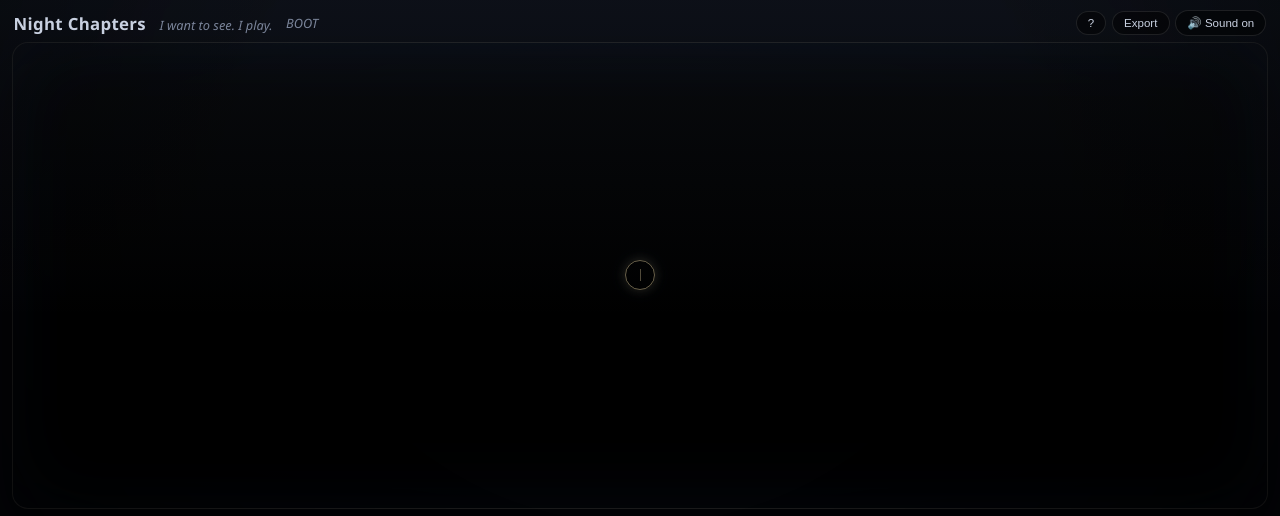
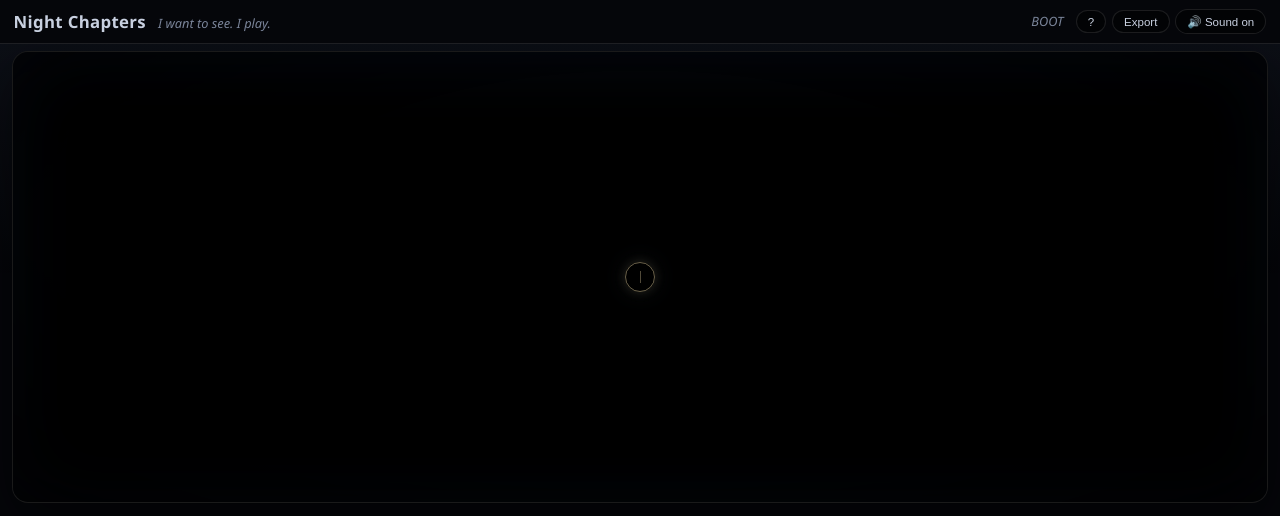
Before and after one commit to Dragon-Lady/Night-Chapters, a website with bundled scripts: page public/index.html in a window 1280 px wide. Shown: the top 516 px of the page. Built offline with nearby package versions, Linux system fonts and the light colour scheme.

Commit message:
Fix header overlapping sky stage
Lock body to a column flex of header | sky | instruments with
min-height:0 on the glass, solid header bar, and scroll only in
instruments so the title no longer hangs over the Aladin canvas.

```diff
--- a/public/css/night.css
+++ b/public/css/night.css
@@ -24,40 +24,53 @@
   font-family: var(--font);
 }
 
-body {
+/*
+ * Column layout: header (auto) | sky (flex grow) | instruments (scroll).
+ * min-height: 0 on flex children prevents them from overflowing and
+ * stacking on top of each other.
+ */
+body#app {
   display: flex;
   flex-direction: column;
+  height: 100dvh;
+  max-height: 100dvh;
   min-height: 100dvh;
+  overflow: hidden;
 }
 
-/* soft vignette rain mood */
-body::before {
+/* soft page tint — behind chrome, not between header and sky */
+body#app::before {
   content: "";
   pointer-events: none;
   position: fixed;
   inset: 0;
-  background:
-    radial-gradient(ellipse at 50% 20%, transparent 40%, rgba(0, 0, 0, 0.55) 100%),
-    linear-gradient(180deg, var(--rain), transparent 40%);
-  z-index: 2;
+  background: linear-gradient(180deg, var(--rain), transparent 35%);
+  z-index: 0;
 }
 
 header.cockpit-top {
   position: relative;
-  z-index: 5;
+  z-index: 20;
+  flex: 0 0 auto;
   display: flex;
   flex-wrap: wrap;
   align-items: center;
-  gap: 0.45rem 0.85rem;
-  padding: 0.65rem 0.85rem 0.35rem;
+  gap: 0.4rem 0.75rem;
+  padding: 0.55rem 0.85rem;
+  margin: 0;
+  background: var(--void);
+  border-bottom: 1px solid var(--border);
+  /* keep title bar out of the sky */
+  line-height: 1.25;
 }
 
 .header-brand {
   display: flex;
   flex-wrap: wrap;
   align-items: baseline;
-  gap: 0.35rem 0.85rem;
+  gap: 0.25rem 0.75rem;
   min-width: 0;
+  flex: 1 1 auto;
 }
 
 .header-actions {
@@ -66,6 +79,7 @@
   flex-wrap: wrap;
   gap: 0.35rem;
   align-items: center;
+  flex: 0 0 auto;
 }
 
 .header-btn,
@@ -76,38 +90,60 @@
 
 .state-chip {
   font-variant-numeric: tabular-nums;
+  flex: 0 0 auto;
 }
 
 header h1 {
   margin: 0;
+  padding: 0;
   font-size: 1.05rem;
   font-weight: 600;
   letter-spacing: 0.02em;
   color: var(--mist);
+  line-height: 1.2;
 }
 
 header .tagline {
   margin: 0;
+  padding: 0;
   font-size: 0.8rem;
   color: var(--mist-dim);
   font-style: italic;
+  line-height: 1.2;
 }
 
 #sky-stage {
   --glide: 0;
   position: relative;
   z-index: 1;
-  flex: 1;
-  min-height: 50dvh;
-  margin: 0 0.75rem;
+  /* take remaining viewport between header and instruments */
+  flex: 1 1 auto;
+  min-height: 0;
+  width: auto;
+  margin: 0.45rem 0.75rem 0.35rem;
   border-radius: 1rem;
   overflow: hidden;
+  isolation: isolate;
   border: 1px solid var(--border);
   box-shadow:
     0 20px 60px rgba(0, 0, 0, 0.55),
     inset 0 0 80px rgba(30, 50, 90, 0.25);
   background: #000;
   transition: box-shadow 0.4s ease, border-color 0.4s ease;
+}
+
+/* vignette only over the glass, not the whole page */
+#sky-stage::after {
+  content: "";
+  pointer-events: none;
+  position: absolute;
+  inset: 0;
+  z-index: 2;
+  background: radial-gradient(
+    ellipse at 50% 40%,
+    transparent 42%,
+    rgba(0, 0, 0, 0.45) 100%
+  );
 }
 
 #sky-stage.glass-boot {
```
